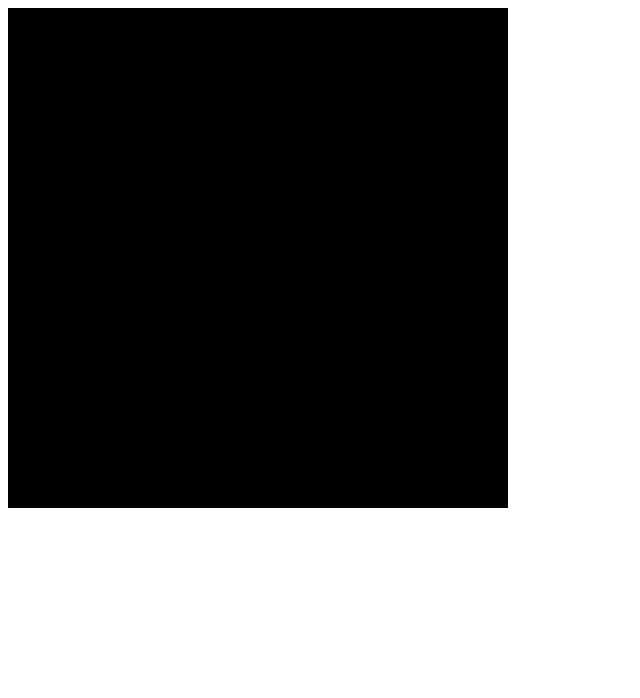
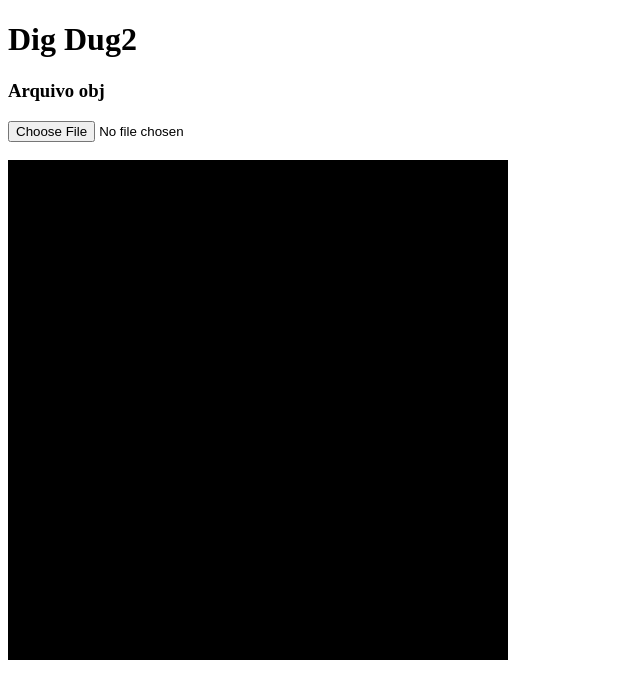
Before and after one commit to igorpf/fcg, a plain HTML site: page index.html in a window 1280 px wide. Shown: the whole page, without its empty margins (0-640 px from the left). Drawn offline with Linux system fonts and the light colour scheme.

Commit message:
alterações básicas no index

```diff
--- a/index.html
+++ b/index.html
@@ -4,6 +4,7 @@
 		<title>Trabalho final de FCG</title>
 
 		<meta http-equiv="content-type" content="text/html; charset=ISO-8859-1">
+                <script src="js/player.js"></script>
 
 <script type="text/javascript">
 
@@ -19,13 +20,15 @@
             alert("Could not initialise WebGL, sorry :-(");
         }
         else{
-        	var extensions = gl.getSupportedExtensions();
-        	console.log(extensions);
+//        	var extensions = gl.getSupportedExtensions();
+//        	console.log(extensions);
         }
     }
 
     function drawScene() {
-
+        var p = new Player(1,2,"");
+        p.move(Directions.UP);
+        console.log(p.y);
     }
 
     function webGLStart() {
@@ -43,7 +46,12 @@
 
 	</head>
 	<body onload="webGLStart();">
-		<canvas id="gl" style="border: none;" width="500" height="500"></canvas>
+                <h1>Dig Dug2</h1>
+                <h3>Arquivo obj</h3>
+                <input type="file" id="fileinput" />
+                <br/><br/>
+                <canvas id="gl" style="border: none;" width="500" height="500">
+                </canvas>
 	</body>
 
 </html>
```
